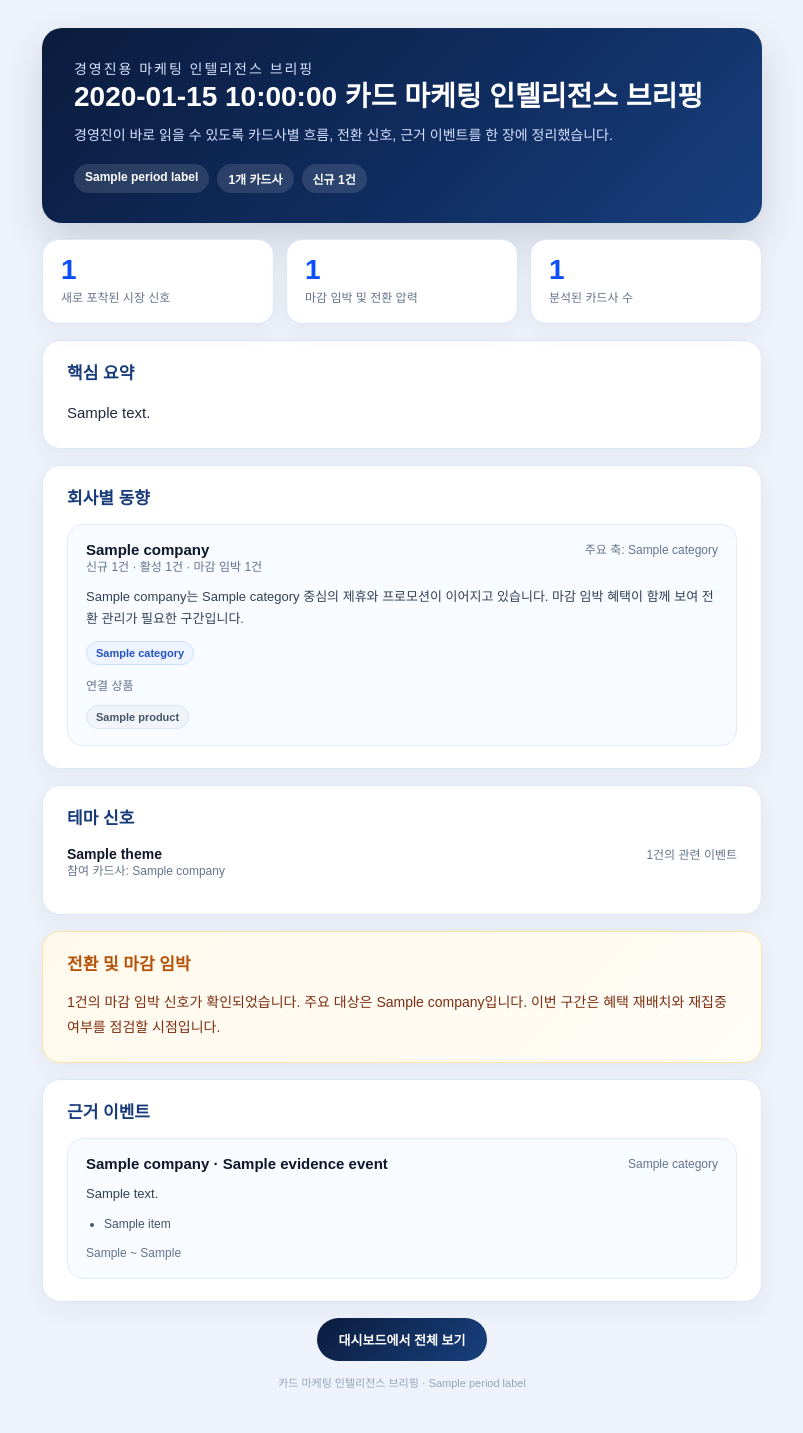
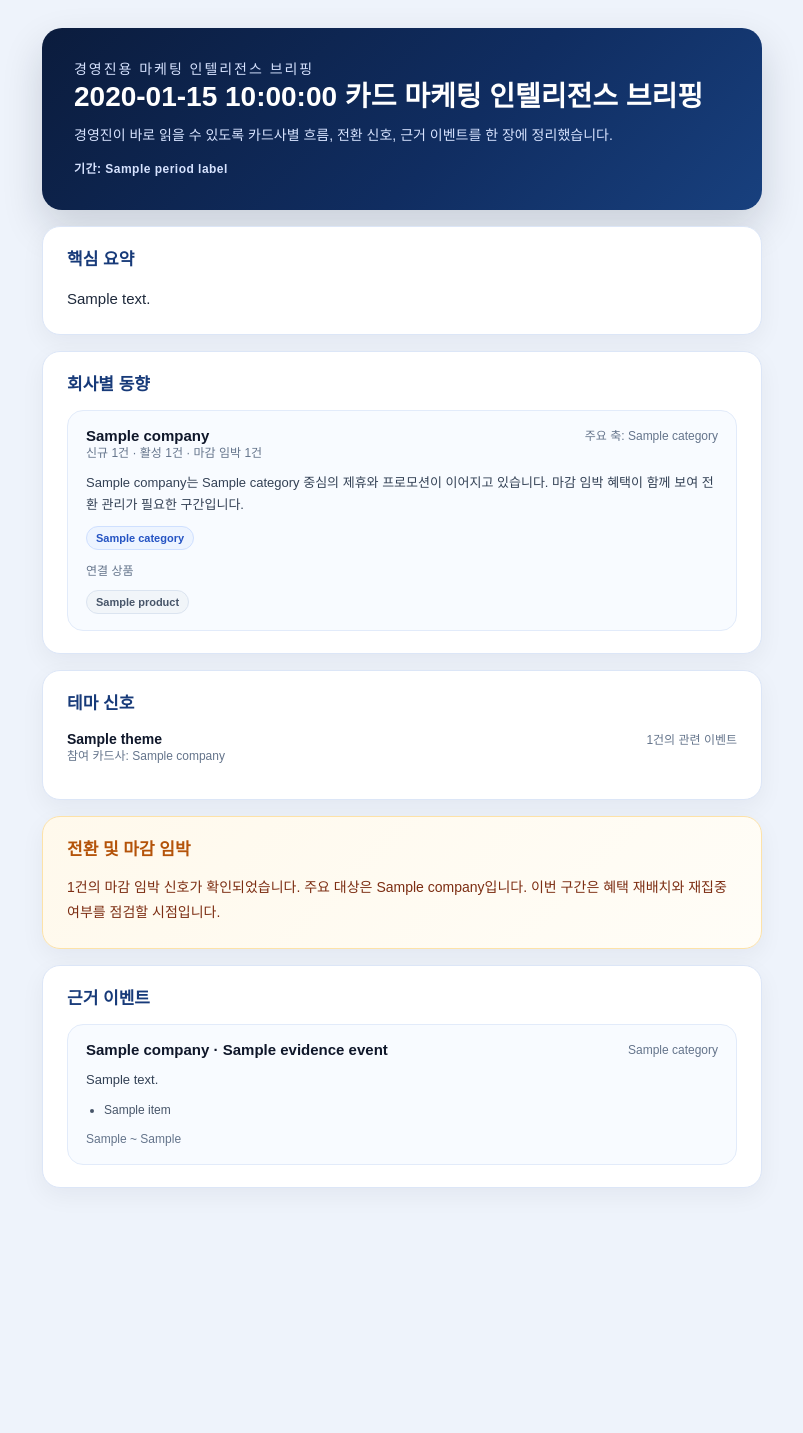
Before and after one commit to shinhan-card/card-event, a FastAPI app: template templates/email_daily_briefing.html in a window 1280 px wide. Shown: the whole page, without its empty margins (238-1041 px from the left). After the commit the page ends 1188 px from the top, so only its background shows below. Run offline with FastAPI, Linux system fonts and the light colour scheme; the template is opened without the code that fills it: most values are stand-ins (such as "Sample title", 1, 10 or a date in 2020).

Commit message:
Tighten briefing surfaces and preview compatibility

```diff
--- a/modules/briefing.py
+++ b/modules/briefing.py
@@ -744,7 +744,10 @@ def render_briefing_html(data: dict, report_type: str = "daily",
     )
     try:
         tmpl = _jinja_env.get_template(template_name)
-        return tmpl.render(**data, dashboard_url=dashboard_url, report_type=report_type)
+        context = dict(data)
+        context["dashboard_url"] = dashboard_url
+        context["report_type"] = report_type
+        return tmpl.render(**context)
     except Exception as e:
         logger.error(f"브리핑 HTML 렌더링 실패: {e}")
         return f"<p>렌더링 오류: {e}</p>"
--- a/templates/email_daily_briefing.html
+++ b/templates/email_daily_briefing.html
@@ -46,46 +46,6 @@
     color: #d7e3ff;
     font-size: 14px;
     line-height: 1.6;
-  }
-  .hero-meta {
-    display: flex;
-    flex-wrap: wrap;
-    gap: 8px;
-    margin-top: 18px;
-  }
-  .pill {
-    display: inline-block;
-    padding: 6px 11px;
-    border-radius: 999px;
-    background: rgba(255, 255, 255, 0.12);
-    color: #fff;
-    font-size: 12px;
-    font-weight: 700;
-  }
-  .grid {
-    display: grid;
-    grid-template-columns: repeat(3, minmax(0, 1fr));
-    gap: 12px;
-    margin-top: 16px;
-  }
-  .metric {
-    background: #fff;
-    border: 1px solid #dce6f7;
-    border-radius: 16px;
-    padding: 16px 18px;
-    box-shadow: 0 8px 24px rgba(15, 23, 42, 0.05);
-  }
-  .metric .value {
-    font-size: 28px;
-    font-weight: 700;
-    line-height: 1;
-    color: #0a4fff;
-  }
-  .metric .label {
-    margin-top: 6px;
-    color: #64748b;
-    font-size: 12px;
-    line-height: 1.4;
   }
   .section {
     margin-top: 16px;
@@ -204,32 +164,10 @@
     line-height: 1.8;
     color: #7c2d12;
   }
-  .cta {
-    margin-top: 16px;
-    text-align: center;
-  }
-  .button {
-    display: inline-block;
-    padding: 12px 22px;
-    border-radius: 999px;
-    background: linear-gradient(135deg, #0b1c3d, #18407e);
-    color: #fff;
-    text-decoration: none;
-    font-size: 13px;
-    font-weight: 700;
-  }
-  .footer {
-    margin-top: 14px;
-    text-align: center;
-    color: #94a3b8;
-    font-size: 11px;
-    line-height: 1.6;
-  }
   @media screen and (max-width: 640px) {
     .shell { padding: 16px 10px 28px; }
     .hero { padding: 24px 20px; }
     .hero h1 { font-size: 24px; }
-    .grid { grid-template-columns: 1fr; }
     .section { padding: 18px 18px; }
   }
 </style>
@@ -241,26 +179,7 @@
         <p class="eyebrow">경영진용 마케팅 인텔리전스 브리핑</p>
         <h1>{{ date_label }} 카드 마케팅 인텔리전스 브리핑</h1>
         <p>경영진이 바로 읽을 수 있도록 카드사별 흐름, 전환 신호, 근거 이벤트를 한 장에 정리했습니다.</p>
-        <div class="hero-meta">
-          <span class="pill">{{ period_label }}</span>
-          <span class="pill">{{ company_sections|length }}개 카드사</span>
-          <span class="pill">신규 {{ new_events_count }}건</span>
-        </div>
-      </div>
-
-      <div class="grid">
-        <div class="metric">
-          <div class="value">{{ new_events_count }}</div>
-          <div class="label">새로 포착된 시장 신호</div>
-        </div>
-        <div class="metric">
-          <div class="value">{{ ending_soon_count }}</div>
-          <div class="label">마감 임박 및 전환 압력</div>
-        </div>
-        <div class="metric">
-          <div class="value">{{ company_sections|length }}</div>
-          <div class="label">분석된 카드사 수</div>
-        </div>
+        <p style="margin-top:14px;color:#d7e3ff;font-size:12px;font-weight:700;letter-spacing:.04em;">기간: {{ period_label }}</p>
       </div>
 
       <div class="section">
@@ -362,16 +281,6 @@
         <div class="company-note">근거 이벤트가 아직 충분하지 않습니다. 다음 브리핑에서 업데이트됩니다.</div>
         {% endif %}
       </div>
-
-      {% if dashboard_url %}
-      <div class="cta">
-        <a class="button" href="{{ dashboard_url }}">대시보드에서 전체 보기</a>
-      </div>
-      {% endif %}
-
-      <div class="footer">
-        카드 마케팅 인텔리전스 브리핑 · {{ period_label }}
-      </div>
     </div>
   </div>
 </body>
```
Also changed, not shown: templates/weekly_report.html (+1 -100 lines), tests/test_briefing.py (+30 -0 lines).
